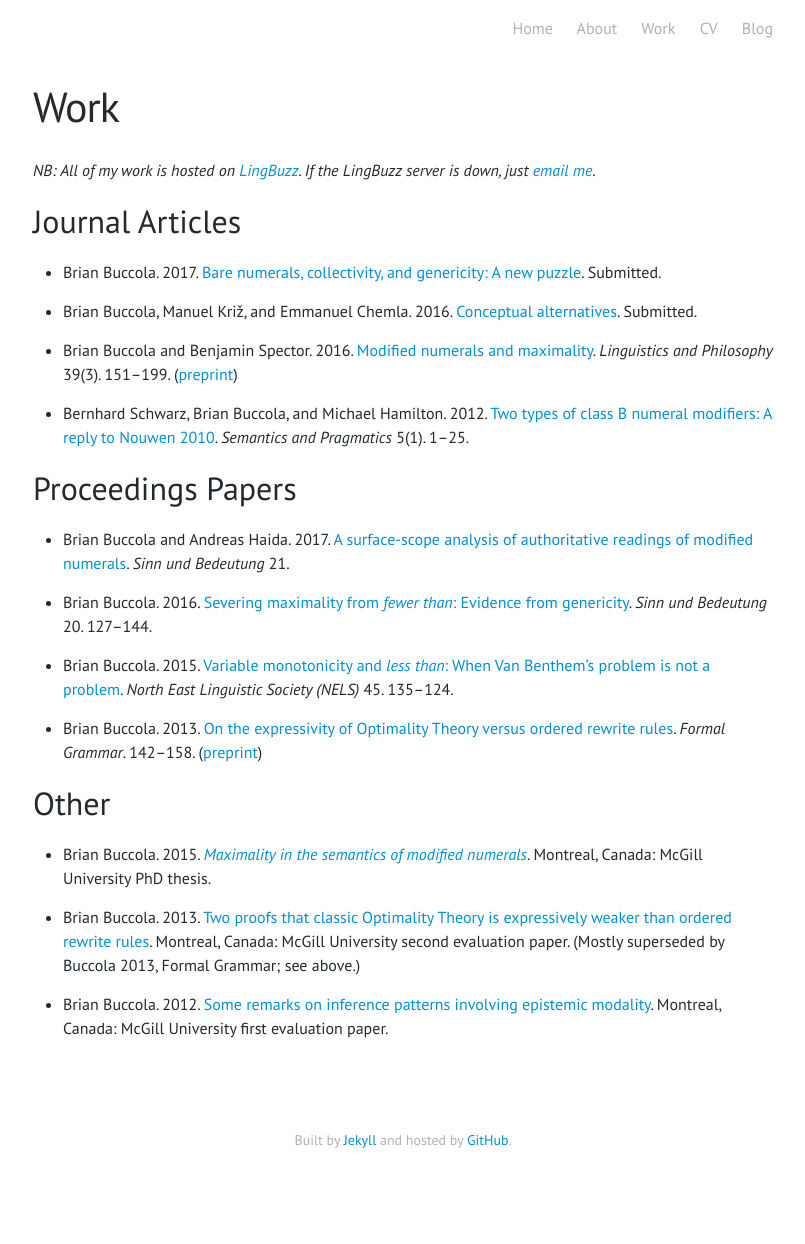
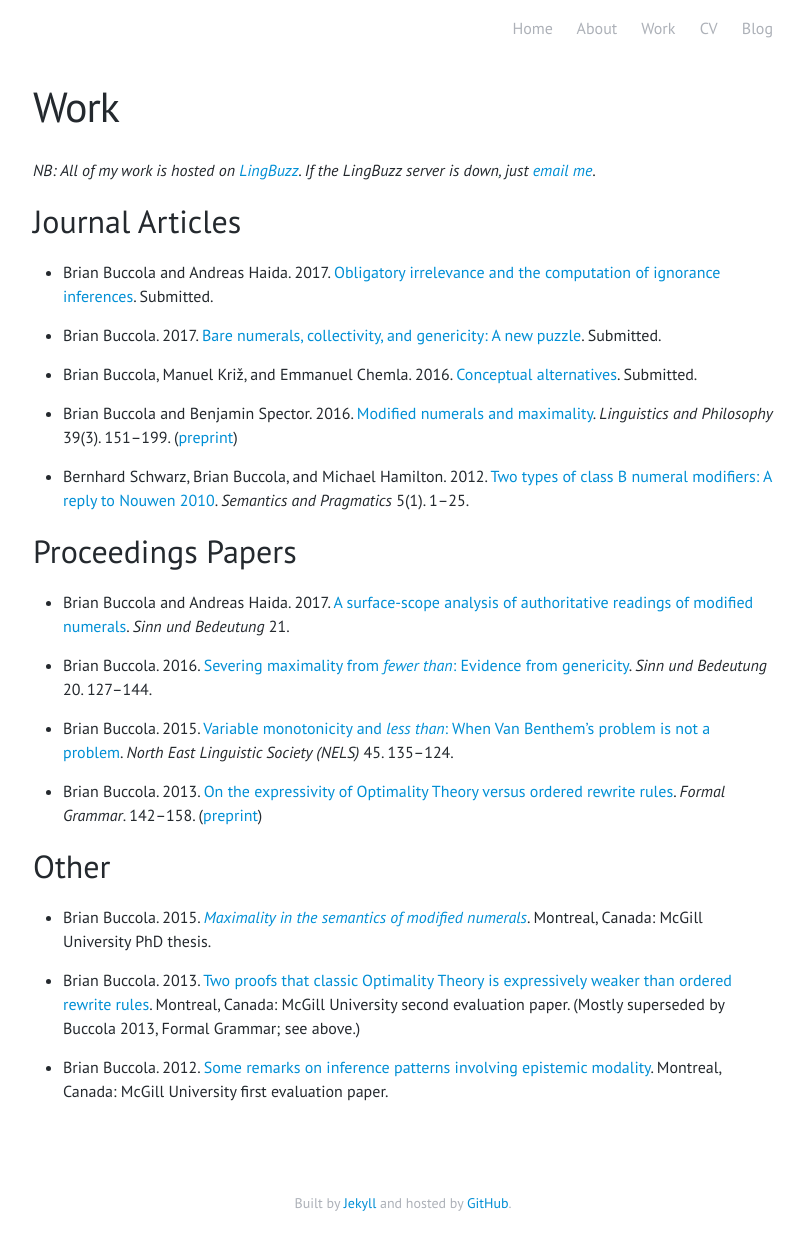
Before and after one commit to brianbuccola/brianbuccola.github.io, a Jekyll site: the page built from work.md, in a window 1280 px wide. Shown: the whole page, without its empty margins (237-1042 px from the left). Built offline with Jekyll 4.4.1, drawn with Linux system fonts in a browser that asks for light colours; some web fonts are replaced; before the commit the page ends 1181 px from its top, so only the background shows below that.

Commit message:
Add Buccola & Haida 2017 "Obligatory irrelevance"

```diff
--- a/work.md
+++ b/work.md
@@ -12,6 +12,8 @@ redirect_from: /research.html
 
 ## Journal Articles
 
+- Brian Buccola and Andreas Haida. 2017. [Obligatory irrelevance and the computation of ignorance inferences][sp-lb]. Submitted.
+
 - Brian Buccola. 2017. [Bare numerals, collectivity, and genericity: A new puzzle][jos-lb]. Submitted.
 
 - Brian Buccola, Manuel Križ, and Emmanuel Chemla. 2016. [Conceptual alternatives][cog-lb]. Submitted.
```
Also changed, not shown: other parts of work.md (+1 -0 lines).
